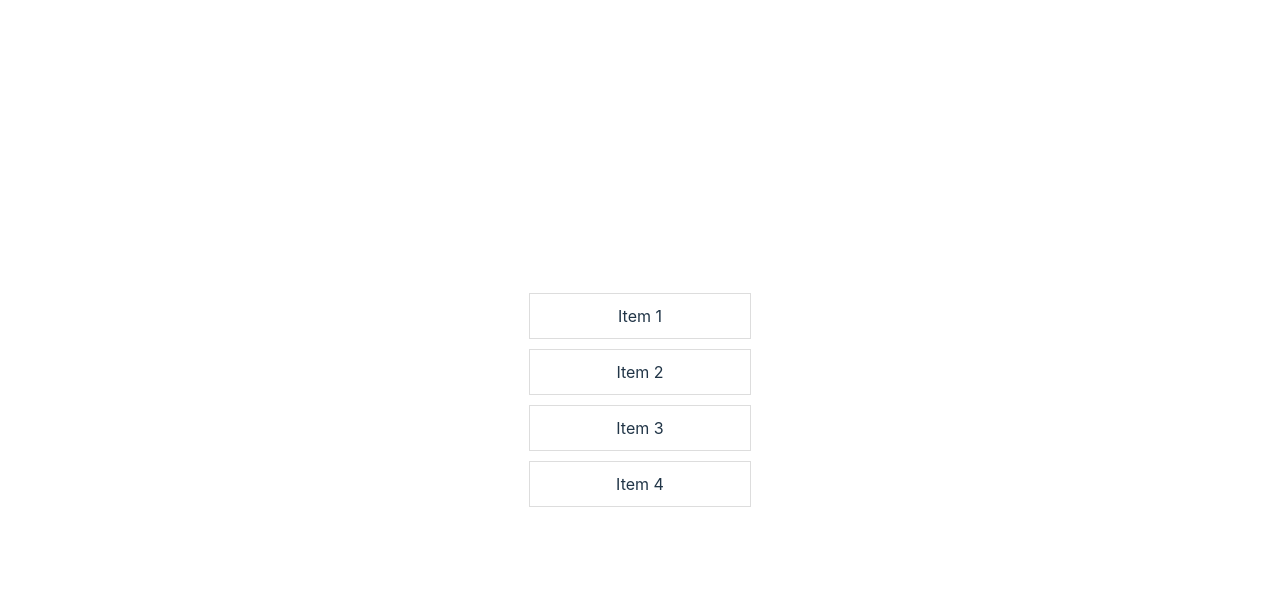
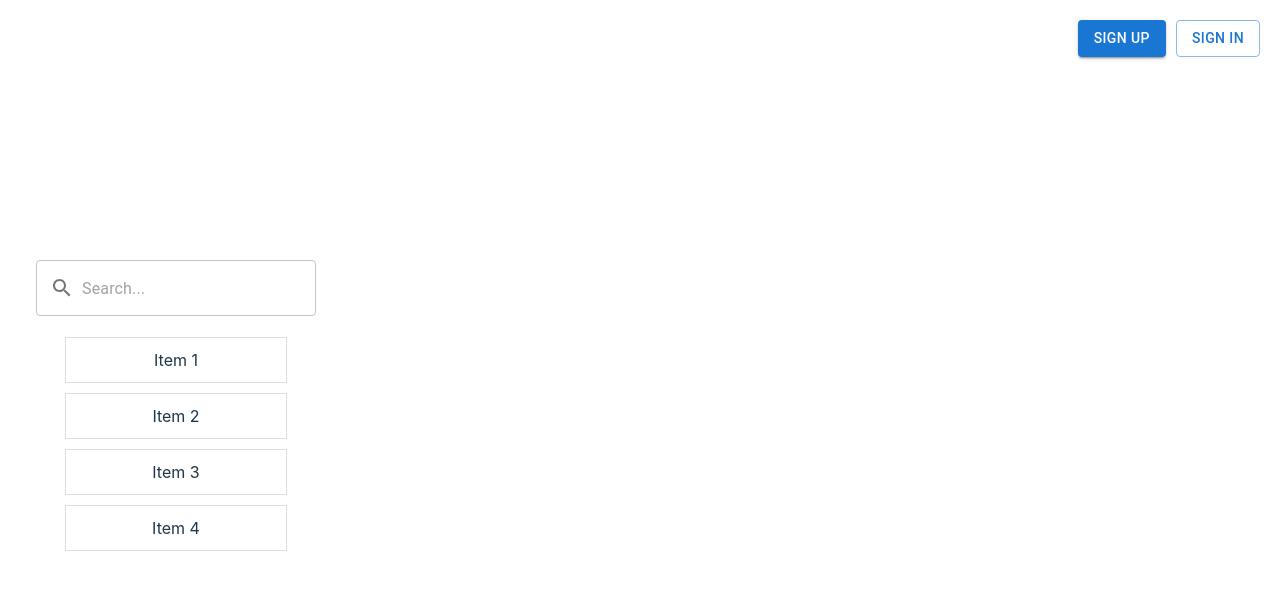
Before and after one commit to 1201-Du-Ryan/twProject3, a React (Vite) app in the folder my-scrollable-website/my-scrollable-website/: page / in a window 1280 px wide. Shown: the top 590 px of the page. Built offline with nearby package versions, Linux system fonts and the light colour scheme.

Commit message:
2 buttons and search bar added

```diff
--- a/my-scrollable-website/my-scrollable-website/package.json
+++ b/my-scrollable-website/my-scrollable-website/package.json
@@ -10,6 +10,10 @@
     "preview": "vite preview"
   },
   "dependencies": {
+    "@emotion/react": "^11.13.0",
+    "@emotion/styled": "^11.13.0",
+    "@mui/icons-material": "^5.16.4",
+    "@mui/material": "^5.16.4",
     "react": "^18.3.1",
     "react-dom": "^18.3.1"
   },
--- a/my-scrollable-website/my-scrollable-website/src/App.css
+++ b/my-scrollable-website/my-scrollable-website/src/App.css
@@ -1,4 +1,4 @@
-#root {
+/* #root {
   max-width: 1280px;
   margin: 0 auto;
   padding: 2rem;
@@ -81,4 +81,57 @@ button {
   margin-top: 10px;
   padding: 10px 20px;
   cursor: pointer;
+} */
+
+/* src/App.css */
+
+
+.App {
+  text-align: center;
+  padding: 20px;
 }
+
+.header-buttons {
+  position: absolute;
+  top: 20px;
+  right: 20px;
+  display: flex;
+  gap: 10px;
+}
+
+.header-button {
+  text-transform: none;
+}
+
+.list-container {
+  display: flex;
+  flex-direction: column;
+  align-items: center;
+}
+
+.list-item {
+  padding: 10px;
+  margin: 5px;
+  border: 1px solid #ddd;
+  width: 200px;
+  cursor: pointer;
+  transition: background-color 0.3s;
+}
+
+.list-item:hover {
+  background-color: #f0f0f0;
+}
+
+.details-container {
+  margin-top: 20px;
+  padding: 20px;
+  border: 1px solid #ddd;
+  width: 300px;
+  text-align: left;
+}
+
+button {
+  margin-top: 10px;
+  padding: 10px 20px;
+  cursor: pointer;
+}
--- a/my-scrollable-website/my-scrollable-website/src/App.jsx
+++ b/my-scrollable-website/my-scrollable-website/src/App.jsx
@@ -1,7 +1,8 @@
-import { useState } from 'react'
-import reactLogo from './assets/react.svg'
-import viteLogo from '/vite.svg'
-import './App.css'
+
+import React, { useState } from 'react';
+import './App.css';
+import SearchBar from './SearchBar';
+import { Button } from '@mui/material';
 
 const items = [
   { id: 1, title: 'Item 1', description: 'Description for item 1' },
@@ -9,7 +10,6 @@ const items = [
   { id: 3, title: 'Item 3', description: 'Description for item 3' },
   { id: 4, title: 'Item 4', description: 'Description for item 4' },
 ];
-
 
 function App() {
   const [selectedItem, setSelectedItem] = useState(null);
@@ -20,8 +20,15 @@ function App() {
 
   return (
     <div className="App">
+      <header className="App-header">
+        <div className="header-buttons">
+          <Button variant="contained" color="primary" className="header-button">Sign Up</Button>
+          <Button variant="outlined" color="primary" className="header-button">Sign In</Button>
+        </div>
+        <SearchBar />
+      </header>
       <div className="list-container">
-        {items.map(item => (
+        {items.map((item) => (
           <div key={item.id} className="list-item" onClick={() => handleClick(item)}>
             {item.title}
           </div>
--- /dev/null
+++ b/my-scrollable-website/my-scrollable-website/src/SearchBar.css
@@ -0,0 +1,24 @@
+
+.search-bar {
+    display: flex;
+    justify-content: center;
+    align-items: center;
+    margin: 16px;
+  }
+
+  .MuiOutlinedInput-root {
+    background-color: white;
+    border-radius: 4px;
+  }
+
+  .MuiInputAdornment-root {
+    color: rgba(0, 0, 0, 0.54);
+  }
+
+  .MuiOutlinedInput-notchedOutline {
+    border-color: rgba(0, 0, 0, 0.23);
+  }
+
+  .MuiOutlinedInput-input {
+    padding: 12px 14px;
+  }
--- /dev/null
+++ b/my-scrollable-website/my-scrollable-website/src/SearchBar.jsx
@@ -0,0 +1,25 @@
+
+import React from 'react';
+import { TextField, InputAdornment } from '@mui/material';
+import SearchIcon from '@mui/icons-material/Search';
+import './SearchBar.css';
+
+function SearchBar() {
+  return (
+    <div className="search-bar">
+      <TextField
+        variant="outlined"
+        placeholder="Search..."
+        InputProps={{
+          startAdornment: (
+            <InputAdornment position="start">
+              <SearchIcon />
+            </InputAdornment>
+          ),
+        }}
+      />
+    </div>
+  );
+}
+
+export default SearchBar;
```
Also changed, not shown: 1 other file (tests, documents, lock files or other folders).
